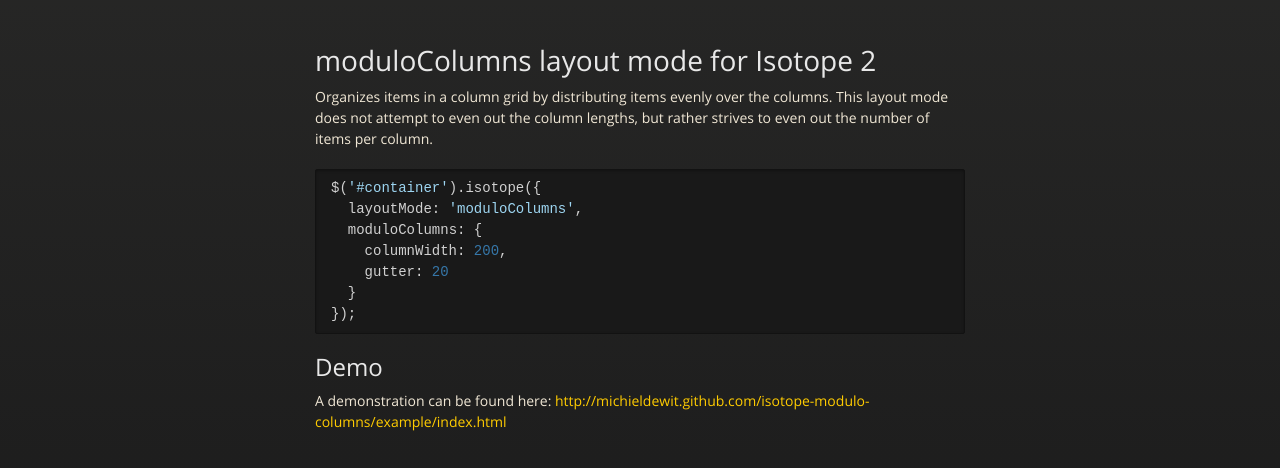
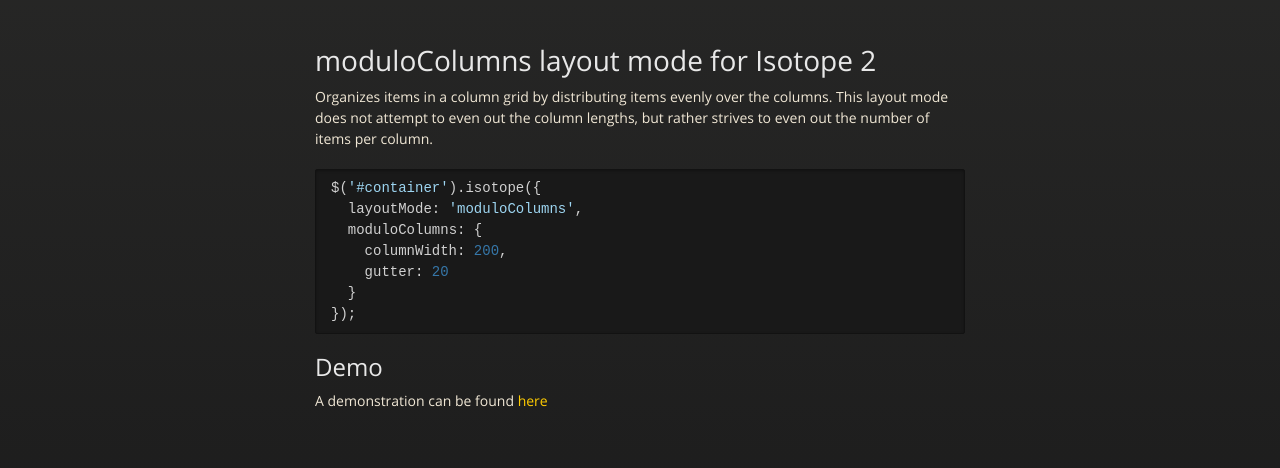
Before and after one commit to michieldewit/isotope-modulo-columns, a website: page index.html in a window 1280 px wide. Shown: the part 226-694 px from the top of the page. Drawn offline with nearby package versions, Linux system fonts and the light colour scheme.

Commit message:
Update index.html

```diff
--- a/index.html
+++ b/index.html
@@ -55,7 +55,7 @@
 <h2>
 <a name="demo" class="anchor" href="#demo"><span class="octicon octicon-link"></span></a>Demo</h2>
 
-<p>A demonstration can be found here: <a href="http://michieldewit.github.com/isotope-modulo-columns/example/index.html">http://michieldewit.github.com/isotope-modulo-columns/example/index.html</a></p>
+<p>A demonstration can be found <a href="example/">here</a></p>
       </section>
 
     </div>
```
